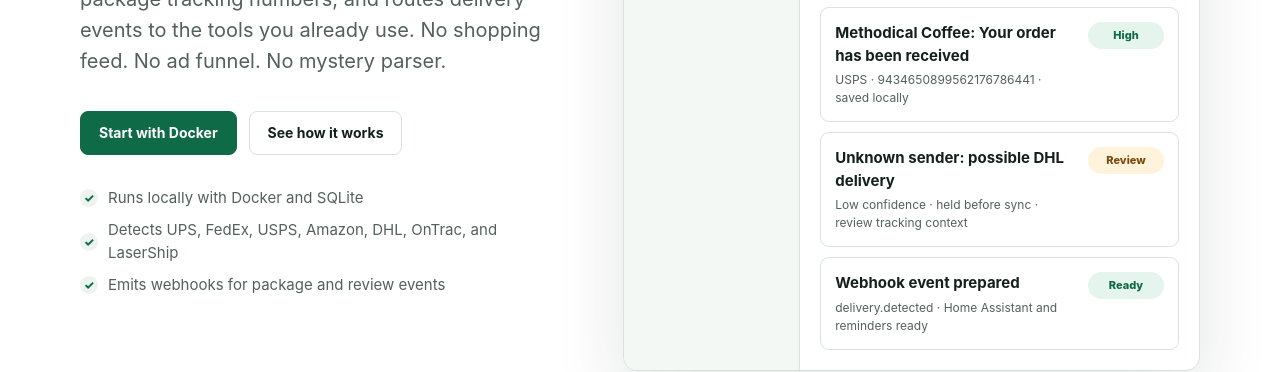
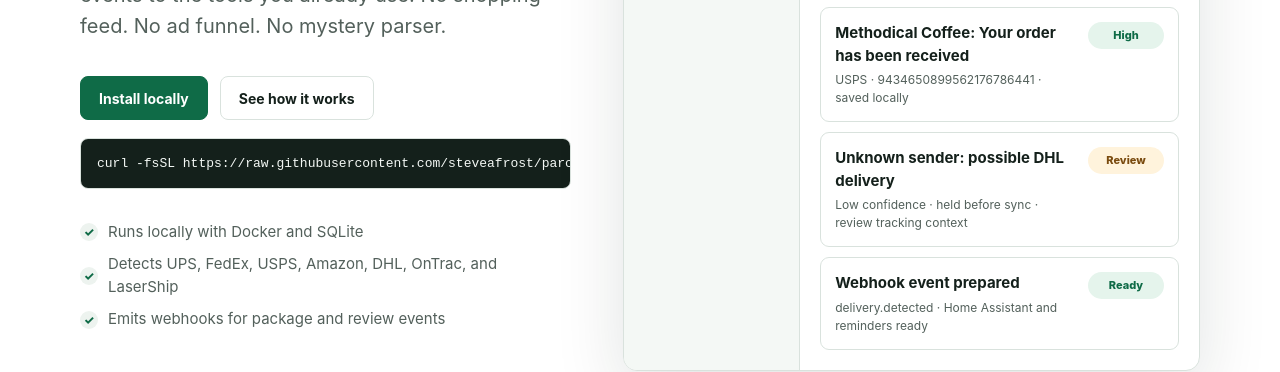
Before and after one commit to steveafrost/parcelrouter, a website: page site/index.html in a window 1280 px wide. Shown: the part 438-810 px from the top of the page. Drawn offline with Linux system fonts and the light colour scheme.

Commit message:
feat: add guided installer and launch CTA

```diff
--- a/docker-compose.yml
+++ b/docker-compose.yml
@@ -16,6 +16,9 @@ services:
       - IMAP_USER=${IMAP_USER}
       - IMAP_PASS=${IMAP_PASS}
       - PARCEL_API_KEY=${PARCEL_API_KEY}
+      - WEBHOOK_URL=${WEBHOOK_URL}
+      - WEBHOOK_SECRET=${WEBHOOK_SECRET}
+      - WEBHOOK_TIMEOUT_MS=${WEBHOOK_TIMEOUT_MS:-5000}
       - POLL_INTERVAL=${POLL_INTERVAL:-3600}
     healthcheck:
       test: ["CMD", "node", "-e", "require('http').get('http://localhost:3000/health', (r) => {process.exit(r.statusCode === 200 ? 0 : 1)})"]
--- a/site/index.html
+++ b/site/index.html
@@ -160,6 +160,18 @@
         flex-wrap: wrap;
         gap: 12px;
         margin-top: 34px;
+      }
+
+      .install-snippet {
+        width: min(100%, 640px);
+        margin-top: 18px;
+        padding: 14px 16px;
+        overflow-x: auto;
+        border: 1px solid var(--line);
+        border-radius: var(--radius);
+        background: #14201b;
+        color: #f4f8f5;
+        font: 13px/1.5 ui-monospace, SFMono-Regular, Menlo, Monaco, Consolas, "Liberation Mono", monospace;
       }
 
       .proof-list {
@@ -590,9 +602,10 @@
             <h1>Own your delivery data.</h1>
             <p class="hero-copy">Parcel Tracker scans your inbox locally, finds package tracking numbers, and routes delivery events to the tools you already use. No shopping feed. No ad funnel. No mystery parser.</p>
             <div class="hero-actions">
-              <a class="button primary" href="https://github.com/steveafrost/parcel-tracker">Start with Docker</a>
+              <a class="button primary" href="https://github.com/steveafrost/parcel-tracker">Install locally</a>
               <a class="button secondary" href="#how-it-works">See how it works</a>
             </div>
+            <pre class="install-snippet"><code>curl -fsSL https://raw.githubusercontent.com/steveafrost/parcel-tracker/main/install.sh | bash</code></pre>
             <ul class="proof-list" aria-label="Product highlights">
               <li><span class="check">✓</span>Runs locally with Docker and SQLite</li>
               <li><span class="check">✓</span>Detects UPS, FedEx, USPS, Amazon, DHL, OnTrac, and LaserShip</li>
@@ -661,7 +674,7 @@
         <div class="wrap section-grid">
           <div>
             <h2>How people start using it</h2>
-            <p class="section-copy">Parcel Tracker is designed for a five-minute local install today, and a fuller connected app tomorrow.</p>
+            <p class="section-copy">Parcel Tracker is designed for a guided local install today, and a fuller connected app tomorrow.</p>
           </div>
           <div class="steps">
             <article class="step">
@@ -776,7 +789,7 @@
         <div class="wrap cta-content">
           <div>
             <h2>Run your own package hub.</h2>
-            <p>Start with Docker, connect your mailbox, and turn shipping emails into clean package data you control.</p>
+            <p>Run the guided installer, connect your mailbox, and turn shipping emails into clean package data you control.</p>
           </div>
           <a class="button" href="https://github.com/steveafrost/parcel-tracker">View the repository</a>
         </div>
--- a/site/llms.txt
+++ b/site/llms.txt
@@ -22,6 +22,7 @@ The project is not positioned as another shopping app or generic carrier tracker
 - Provides review queue endpoints for listing, approving, and ignoring uncertain package detections.
 - Optionally syncs detected packages to the Parcel app through the Parcel API.
 - Optionally posts webhook events for package creation, package deletion, review creation, review approval, review ignore, Parcel sync success, and Parcel sync failure.
+- Provides a guided one-line installer: curl -fsSL https://raw.githubusercontent.com/steveafrost/parcel-tracker/main/install.sh | bash
 
 ## Intended Users
 
```
Also changed, not shown: SETUP.md (+12 -0 lines), README.md, 1 other file.
